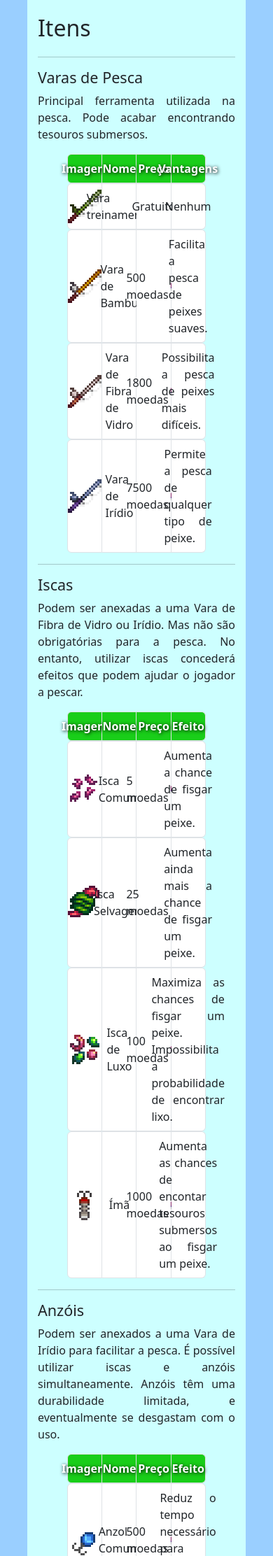
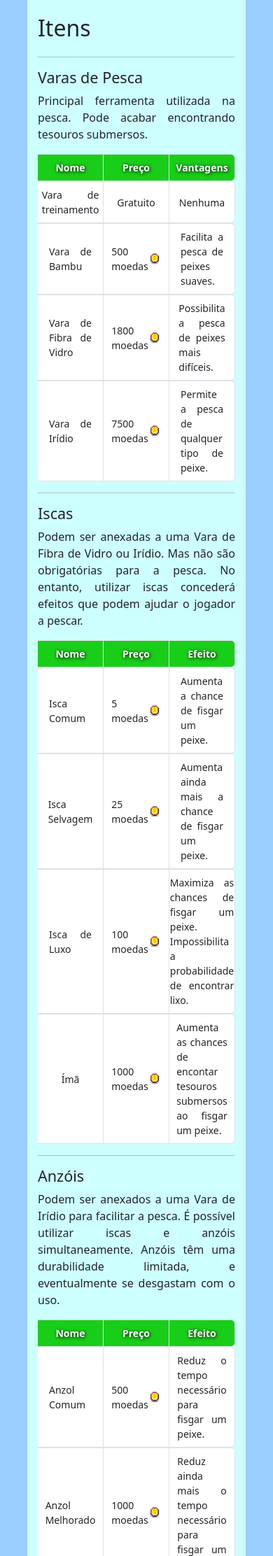
Before and after one commit to ViniElias/Desafio3, a Flask app: page /itens in a window 390 px wide. Shown: the part 76-2300 px from the top of the page at 70% size. Run offline with Flask 3, Linux system fonts and the light colour scheme; some libraries are stand-ins or nearby versions.

Commit message:
add responsividade

```diff
--- a/static/style.css
+++ b/static/style.css
@@ -8,7 +8,7 @@
   width: 100%;
   text-align: center;
   padding-top: 5px;
-  height: 76px;
+  height: auto;
   margin-top: auto;
 }
 
@@ -70,7 +70,116 @@ body {
 }
 
 .container-lista {
-  width: 70% !important;
+  width: 80% !important;
   margin: auto;
   margin-bottom: 15px;
 }
+
+#txt-sub, #prc-sub {
+  display: none;
+}
+
+@media only screen and (max-width: 1024px) {
+  #lista-peixes {
+    width: 100% !important;
+  }
+  #txt-sub {
+    display: flex;
+  }
+  #txt-padrao {
+    display: none;
+  }
+}
+
+@media only screen and (max-width: 768px) {
+  .container-lista {
+    width: 90% !important;
+    margin: auto;
+    margin-bottom: 15px;
+  }
+}
+
+@media only screen and (max-width: 425px) {
+  .accordion {
+    margin: 15px;
+    width: 90%;
+  }
+  .cards-locais {
+    display: flex;
+    flex-direction: column;
+    margin: 10px;
+  }
+  .card {
+    width: 100% !important;
+    margin-bottom: 5px;
+  }
+  .img-estacao {
+    display: none !important;
+  }
+  .txt-estacao {
+    width: 75% !important;
+  }
+  .img-peixe {
+    display: none !important;
+  }
+  #lista-peixes {
+    font-size: 14px;
+    width: 100% !important;
+  }
+  #lista-itens {
+    font-size: 14px;
+    width: 100% !important;
+  }
+  .img-item {
+    display: none !important;
+  }
+}
+
+@media only screen and (max-width: 375px) {
+  .container-lista {
+    width: 90% !important;
+    margin: auto;
+    margin-bottom: 15px;
+    font-size: 14px;
+  }
+  .peixe-off {
+    display: none !important;
+  }
+  #lista-peixes {
+    font-size: 12px;
+    width: 100% !important;
+  }
+}
+
+@media only screen and (max-width: 320px) {
+  .container-lista {
+    width: 100% !important;
+    margin: auto;
+    margin-bottom: 15px;
+    font-size: 12px;
+  }
+  .peixe-off-2 {
+    display: none !important;
+  }
+  #prc-padrao {
+    display: none;
+  }
+  #prc-sub {
+    display: flex;
+  }
+  #lista-itens {
+    font-size: 12px;
+  }
+}
+
+@media only screen and (min-width: 2560px) {
+  body {
+    font-size: 30px;
+  }
+  h4 {
+    font-size: 40px;
+  }
+  .accordion-button p {
+    font-size: 30px !important;
+  }
+}
--- a/templates/itens.html
+++ b/templates/itens.html
@@ -7,109 +7,122 @@
     <h1 class="titulo">Itens</h1><hr>
     <h4>Varas de Pesca</h4>
     <p>Principal ferramenta utilizada na pesca. Pode acabar encontrando tesouros submersos.</p>
-    <div class="container-lista">
+    <div class="container-lista" id="lista-itens">
         <ul class="list-group list-group-horizontal">
-            <li class="list-group-item topico-lista flex-fill">Imagem</li>
+            <li class="list-group-item topico-lista flex-fill img-item">Imagem</li>
             <li class="list-group-item topico-lista flex-fill">Nome</li>
             <li class="list-group-item topico-lista flex-fill">Preço</li>
             <li class="list-group-item topico-lista flex-fill">Vantagens</li>
         </ul>
         <ul class="list-group list-group-horizontal">
-            <li class="list-group-item flex-fill"><img src="{{ url_for('static', filename='images/itens/v_treino.png')}}" alt="v_treino"></li>
+            <li class="list-group-item flex-fill img-item"><img src="{{ url_for('static', filename='images/itens/v_treino.png')}}" alt="v_treino"></li>
             <li class="list-group-item flex-fill">Vara de treinamento</li>
-            <li class="list-group-item flex-fill">Gratuito</li>
-            <li class="list-group-item flex-fill">Nenhum</li>
+            <li class="list-group-item flex-fill" id="prc-padrao">Gratuito</li>
+            <li class="list-group-item flex-fill" id="prc-sub">0<img src="{{ url_for('static', filename='images/itens/moeda.png')}}" alt="moeda"></li>
+            <li class="list-group-item flex-fill">Nenhuma</li>
         </ul>
         <ul class="list-group list-group-horizontal">
-            <li class="list-group-item flex-fill"><img src="{{ url_for('static', filename='images/itens/v_bambu.png')}}" alt="v_bambu"></li>
+            <li class="list-group-item flex-fill img-item"><img src="{{ url_for('static', filename='images/itens/v_bambu.png')}}" alt="v_bambu"></li>
             <li class="list-group-item flex-fill">Vara de Bambu</li>
-            <li class="list-group-item flex-fill">500 moedas<img src="{{ url_for('static', filename='images/itens/moeda.png')}}" alt="moeda"></li>
+            <li class="list-group-item flex-fill" id="prc-padrao">500 moedas<img src="{{ url_for('static', filename='images/itens/moeda.png')}}" alt="moeda"></li>
+            <li class="list-group-item flex-fill" id="prc-sub">500<img src="{{ url_for('static', filename='images/itens/moeda.png')}}" alt="moeda"></li>
             <li class="list-group-item flex-fill">Facilita a pesca de peixes suaves.</li>
         </ul>
         <ul class="list-group list-group-horizontal">
-            <li class="list-group-item flex-fill"><img src="{{ url_for('static', filename='images/itens/v_fibra_vidro.png')}}" alt="v_fibra_vidro"></li>
+            <li class="list-group-item flex-fill img-item"><img src="{{ url_for('static', filename='images/itens/v_fibra_vidro.png')}}" alt="v_fibra_vidro"></li>
             <li class="list-group-item flex-fill">Vara de Fibra de Vidro</li>
-            <li class="list-group-item flex-fill">1800 moedas<img src="{{ url_for('static', filename='images/itens/moeda.png')}}" alt="moeda"></li>
+            <li class="list-group-item flex-fill" id="prc-padrao">1800 moedas<img src="{{ url_for('static', filename='images/itens/moeda.png')}}" alt="moeda"></li>
+            <li class="list-group-item flex-fill" id="prc-sub">1800<img src="{{ url_for('static', filename='images/itens/moeda.png')}}" alt="moeda"></li>
             <li class="list-group-item flex-fill">Possibilita a pesca de peixes mais difíceis.</li>
         </ul>
         <ul class="list-group list-group-horizontal">
-            <li class="list-group-item flex-fill"><img src="{{ url_for('static', filename='images/itens/v_iridio.png')}}" alt="v_iridio"></li>
+            <li class="list-group-item flex-fill img-item"><img src="{{ url_for('static', filename='images/itens/v_iridio.png')}}" alt="v_iridio"></li>
             <li class="list-group-item flex-fill">Vara de Irídio</li>
-            <li class="list-group-item flex-fill">7500 moedas<img src="{{ url_for('static', filename='images/itens/moeda.png')}}" alt="moeda"></li>
+            <li class="list-group-item flex-fill" id="prc-padrao">7500 moedas<img src="{{ url_for('static', filename='images/itens/moeda.png')}}" alt="moeda"></li>
+            <li class="list-group-item flex-fill" id="prc-sub">7500<img src="{{ url_for('static', filename='images/itens/moeda.png')}}" alt="moeda"></li>
             <li class="list-group-item flex-fill">Permite a pesca de qualquer tipo de peixe.</li>
         </ul>
     </div><hr>
     <h4>Iscas</h4>
     <p>Podem ser anexadas a uma Vara de Fibra de Vidro ou Irídio. Mas não são obrigatórias para a pesca. No entanto, utilizar iscas concederá efeitos que podem ajudar o jogador a pescar.</p>
-    <div class="container-lista">
+    <div class="container-lista" id="lista-itens">
         <ul class="list-group list-group-horizontal">
-            <li class="list-group-item topico-lista flex-fill">Imagem</li>
+            <li class="list-group-item topico-lista flex-fill img-item">Imagem</li>
             <li class="list-group-item topico-lista flex-fill">Nome</li>
             <li class="list-group-item topico-lista flex-fill">Preço</li>
             <li class="list-group-item topico-lista flex-fill">Efeito</li>
         </ul>
         <ul class="list-group list-group-horizontal">
-            <li class="list-group-item flex-fill"><img src="{{ url_for('static', filename='images/itens/isca.png')}}" alt="isca"></li>
+            <li class="list-group-item flex-fill img-item"><img src="{{ url_for('static', filename='images/itens/isca.png')}}" alt="isca"></li>
             <li class="list-group-item flex-fill">Isca Comum</li>
-            <li class="list-group-item flex-fill">5 moedas<img src="{{ url_for('static', filename='images/itens/moeda.png')}}" alt="moeda"></li>
+            <li class="list-group-item flex-fill" id="prc-padrao">5 moedas<img src="{{ url_for('static', filename='images/itens/moeda.png')}}" alt="moeda"></li>
+            <li class="list-group-item flex-fill" id="prc-sub">5<img src="{{ url_for('static', filename='images/itens/moeda.png')}}" alt="moeda"></li>
             <li class="list-group-item flex-fill">Aumenta a chance de fisgar um peixe.</li>
         </ul>
         <ul class="list-group list-group-horizontal">
-            <li class="list-group-item flex-fill"><img src="{{ url_for('static', filename='images/itens/isca_slvg.png')}}" alt="isca_slvg"></li>
+            <li class="list-group-item flex-fill img-item"><img src="{{ url_for('static', filename='images/itens/isca_slvg.png')}}" alt="isca_slvg"></li>
             <li class="list-group-item flex-fill">Isca Selvagem</li>
-            <li class="list-group-item flex-fill">25 moedas<img src="{{ url_for('static', filename='images/itens/moeda.png')}}" alt="moeda"></li>
+            <li class="list-group-item flex-fill" id="prc-padrao">25 moedas<img src="{{ url_for('static', filename='images/itens/moeda.png')}}" alt="moeda"></li>
+            <li class="list-group-item flex-fill" id="prc-sub">25<img src="{{ url_for('static', filename='images/itens/moeda.png')}}" alt="moeda"></li>
             <li class="list-group-item flex-fill">Aumenta ainda mais a chance de fisgar um peixe.</li>
         </ul>
         <ul class="list-group list-group-horizontal">
-            <li class="list-group-item flex-fill"><img src="{{ url_for('static', filename='images/itens/isca_dlx.png')}}" alt="isca_dlx"></li>
+            <li class="list-group-item flex-fill img-item"><img src="{{ url_for('static', filename='images/itens/isca_dlx.png')}}" alt="isca_dlx"></li>
             <li class="list-group-item flex-fill">Isca de Luxo</li>
-            <li class="list-group-item flex-fill">100 moedas<img src="{{ url_for('static', filename='images/itens/moeda.png')}}" alt="moeda"></li>
+            <li class="list-group-item flex-fill" id="prc-padrao">100 moedas<img src="{{ url_for('static', filename='images/itens/moeda.png')}}" alt="moeda"></li>
+            <li class="list-group-item flex-fill" id="prc-sub">100<img src="{{ url_for('static', filename='images/itens/moeda.png')}}" alt="moeda"></li>
             <li class="list-group-item flex-fill">Maximiza as chances de fisgar um peixe. Impossibilita a probabilidade de encontrar lixo.</li>
         </ul>
         <ul class="list-group list-group-horizontal">
-            <li class="list-group-item flex-fill"><img src="{{ url_for('static', filename='images/itens/ima.png')}}" alt="ima"></li>
+            <li class="list-group-item flex-fill img-item"><img src="{{ url_for('static', filename='images/itens/ima.png')}}" alt="ima"></li>
             <li class="list-group-item flex-fill">Ímã</li>
-            <li class="list-group-item flex-fill">1000 moedas<img src="{{ url_for('static', filename='images/itens/moeda.png')}}" alt="moeda"></li>
+            <li class="list-group-item flex-fill" id="prc-padrao">1000 moedas<img src="{{ url_for('static', filename='images/itens/moeda.png')}}" alt="moeda"></li>
+            <li class="list-group-item flex-fill" id="prc-sub">1000<img src="{{ url_for('static', filename='images/itens/moeda.png')}}" alt="moeda"></li>
             <li class="list-group-item flex-fill">Aumenta as chances de encontar tesouros submersos ao fisgar um peixe.</li>
         </ul>
     </div><hr>
     <h4>Anzóis</h4>
     <p>Podem ser anexados a uma Vara de Irídio para facilitar a pesca. É possível utilizar iscas e anzóis simultaneamente. Anzóis têm uma durabilidade limitada, e eventualmente se desgastam com o uso.
-    <div class="container-lista">
+    <div class="container-lista" id="lista-itens">
         <ul class="list-group list-group-horizontal">
-            <li class="list-group-item topico-lista flex-fill">Imagem</li>
+            <li class="list-group-item topico-lista flex-fill img-item">Imagem</li>
             <li class="list-group-item topico-lista flex-fill">Nome</li>
             <li class="list-group-item topico-lista flex-fill">Preço</li>
             <li class="list-group-item topico-lista flex-fill">Efeito</li>
         </ul>
         <ul class="list-group list-group-horizontal">
-            <li class="list-group-item flex-fill"><img src="{{ url_for('static', filename='images/itens/anzol.png')}}" alt="anzol"></li>
+            <li class="list-group-item flex-fill img-item"><img src="{{ url_for('static', filename='images/itens/anzol.png')}}" alt="anzol"></li>
             <li class="list-group-item flex-fill">Anzol Comum</li>
-            <li class="list-group-item flex-fill">500 moedas<img src="{{ url_for('static', filename='images/itens/moeda.png')}}" alt="moeda"></li>
+            <li class="list-group-item flex-fill" id="prc-padrao">500 moedas<img src="{{ url_for('static', filename='images/itens/moeda.png')}}" alt="moeda"></li>
+            <li class="list-group-item flex-fill" id="prc-sub">500<img src="{{ url_for('static', filename='images/itens/moeda.png')}}" alt="moeda"></li>
             <li class="list-group-item flex-fill">Reduz o tempo necessário para fisgar um peixe.</li>
         </ul>
         <ul class="list-group list-group-horizontal">
-            <li class="list-group-item flex-fill"><img src="{{ url_for('static', filename='images/itens/anzol_artfc.png')}}" alt="anzol_artfc"></li>
+            <li class="list-group-item flex-fill img-item"><img src="{{ url_for('static', filename='images/itens/anzol_artfc.png')}}" alt="anzol_artfc"></li>
             <li class="list-group-item flex-fill">Anzol Melhorado</li>
-            <li class="list-group-item flex-fill">1000 moedas<img src="{{ url_for('static', filename='images/itens/moeda.png')}}" alt="moeda"></li>
+            <li class="list-group-item flex-fill" id="prc-padrao">1000 moedas<img src="{{ url_for('static', filename='images/itens/moeda.png')}}" alt="moeda"></li>
+            <li class="list-group-item flex-fill" id="prc-sub">1000<img src="{{ url_for('static', filename='images/itens/moeda.png')}}" alt="moeda"></li>
             <li class="list-group-item flex-fill">Reduz ainda mais o tempo necessário para fisgar um peixe.</li>
         </ul>
         <ul class="list-group list-group-horizontal">
-            <li class="list-group-item flex-fill"><img src="{{ url_for('static', filename='images/itens/anzol_qld.png')}}" alt="anzol_qld"></li>
+            <li class="list-group-item flex-fill img-item"><img src="{{ url_for('static', filename='images/itens/anzol_qld.png')}}" alt="anzol_qld"></li>
             <li class="list-group-item flex-fill">Anzol de Qualidade</li>
-            <li class="list-group-item flex-fill">1000 moedas<img src="{{ url_for('static', filename='images/itens/moeda.png')}}" alt="moeda"></li>
+            <li class="list-group-item flex-fill" id="prc-padrao">1000 moedas<img src="{{ url_for('static', filename='images/itens/moeda.png')}}" alt="moeda"></li>
+            <li class="list-group-item flex-fill" id="prc-sub">1000<img src="{{ url_for('static', filename='images/itens/moeda.png')}}" alt="moeda"></li>
             <li class="list-group-item flex-fill">Aumenta a qualidade dos peixes pescados.</li>
         </ul>
         <ul class="list-group list-group-horizontal">
-            <li class="list-group-item flex-fill"><img src="{{ url_for('static', filename='images/itens/anzol_curio.png')}}" alt="anzol_curio"></li>
+            <li class="list-group-item flex-fill img-item"><img src="{{ url_for('static', filename='images/itens/anzol_curio.png')}}" alt="anzol_curio"></li>
             <li class="list-group-item flex-fill">Anzol de Curiosidade</li>
-            <li class="list-group-item flex-fill">500 moedas<img src="{{ url_for('static', filename='images/itens/moeda.png')}}" alt="moeda"></li>
+            <li class="list-group-item flex-fill" id="prc-padrao">500 moedas<img src="{{ url_for('static', filename='images/itens/moeda.png')}}" alt="moeda"></li>
+            <li class="list-group-item flex-fill" id="prc-sub">500<img src="{{ url_for('static', filename='images/itens/moeda.png')}}" alt="moeda"></li>
             <li class="list-group-item flex-fill">Aumenta a chance de fisgar peixes raros.</li>
         </ul>
         <ul class="list-group list-group-horizontal">
-            <li class="list-group-item flex-fill"><img src="{{ url_for('static', filename='images/itens/anzol_tsr.png')}}" alt="anzol_tsr"></li>
+            <li class="list-group-item flex-fill img-item"><img src="{{ url_for('static', filename='images/itens/anzol_tsr.png')}}" alt="anzol_tsr"></li>
             <li class="list-group-item flex-fill">Anzol de Tesouro</li>
-            <li class="list-group-item flex-fill">750 moedas<img src="{{ url_for('static', filename='images/itens/moeda.png')}}" alt="moeda"></li>
+            <li class="list-group-item flex-fill" id="prc-padrao">750 moedas<img src="{{ url_for('static', filename='images/itens/moeda.png')}}" alt="moeda"></li>
+            <li class="list-group-item flex-fill" id="prc-sub">750<img src="{{ url_for('static', filename='images/itens/moeda.png')}}" alt="moeda"></li>
             <li class="list-group-item flex-fill">Aumenta as chances de encontar tesouros submersos.</li>
         </ul>
     </div>
```
Also changed, not shown: templates/index.html (+25 -25 lines), templates/peixes.html (+26 -25 lines).
